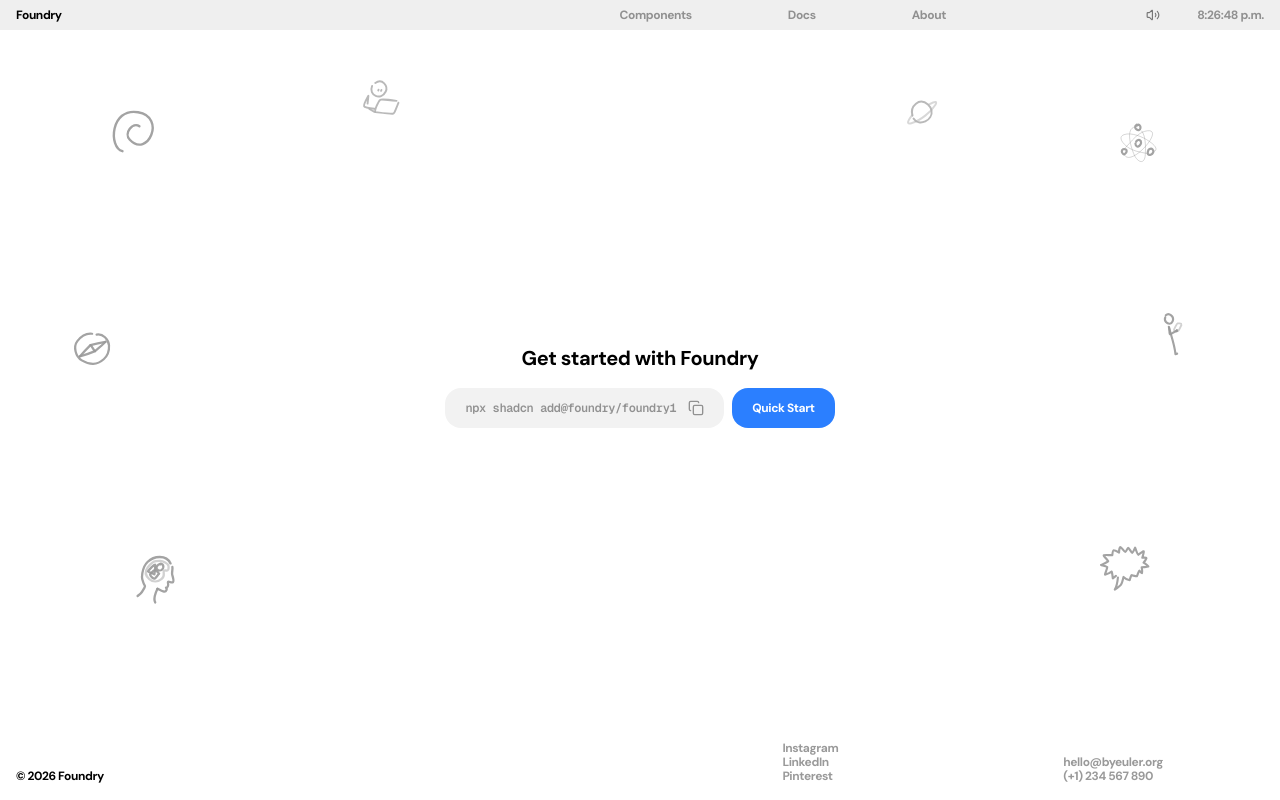
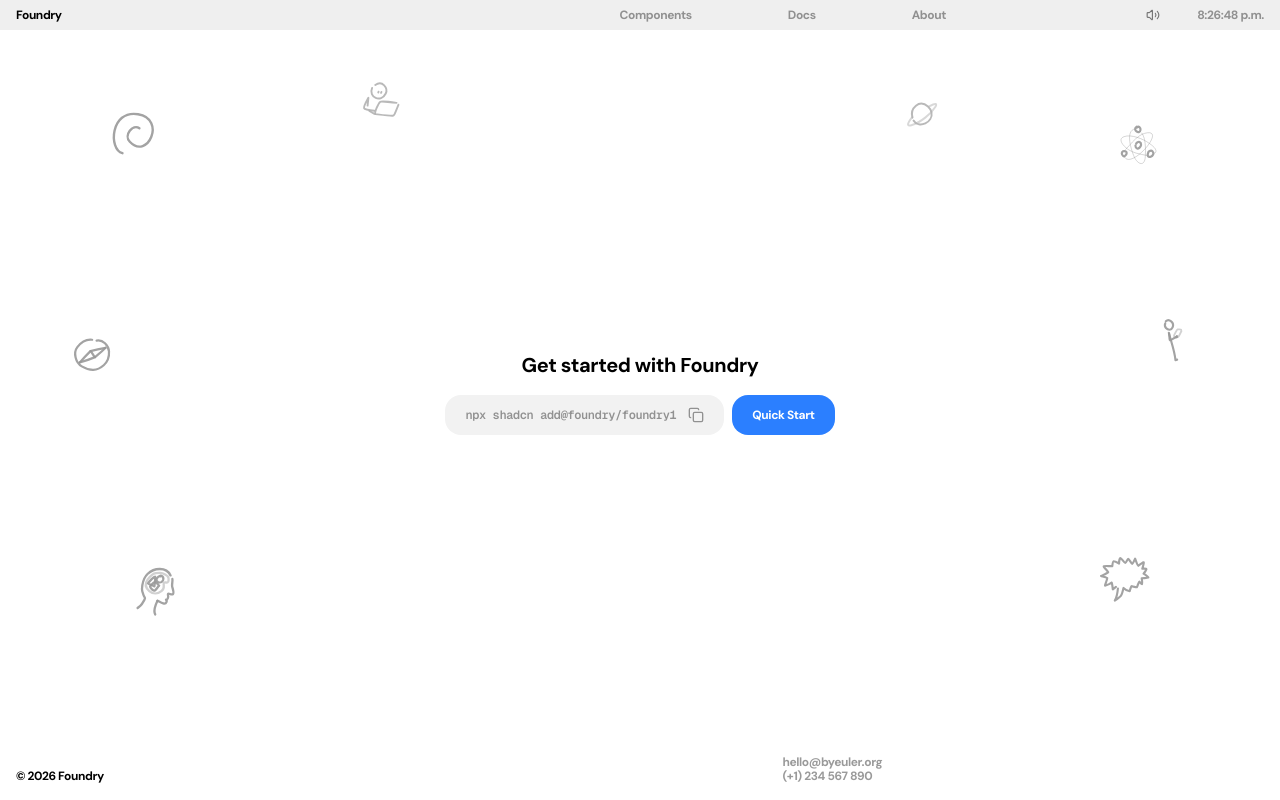
Before and after one commit to javierfyi/found., a Next.js app: page / in a window 1280 px wide. Built offline with nearby package versions, Linux system fonts and the light colour scheme; no server answers.

Commit message:
chore: remove placeholder social media links from footer

```diff
--- a/app/page.tsx
+++ b/app/page.tsx
@@ -120,19 +120,6 @@ export default function HomePage() {
           © 2026 Foundry
         </div>
 
-        {/* Center - Social Links */}
-        <div className="flex flex-1 flex-col items-start leading-none gap-0">
-          <a href="https://github.com" target="_blank" rel="noopener" className="text-xs font-bold text-black/40 transition-colors hover:text-black">
-            Instagram
-          </a>
-          <a href="https://twitter.com" target="_blank" rel="noopener" className="-mt-0.5 text-xs font-bold text-black/40 transition-colors hover:text-black">
-            LinkedIn
-          </a>
-          <a href="https://discord.com" target="_blank" rel="noopener" className="-mt-0.5 text-xs font-bold text-black/40 transition-colors hover:text-black">
-            Pinterest
-          </a>
-        </div>
-
         {/* Right - Contact */}
         <div className="flex flex-1 flex-col items-start leading-none gap-0">
           <a href="mailto:hello@byeuler.org" target="_blank" rel="noopener" className="text-xs font-bold text-black/40 transition-colors hover:text-black">
```
